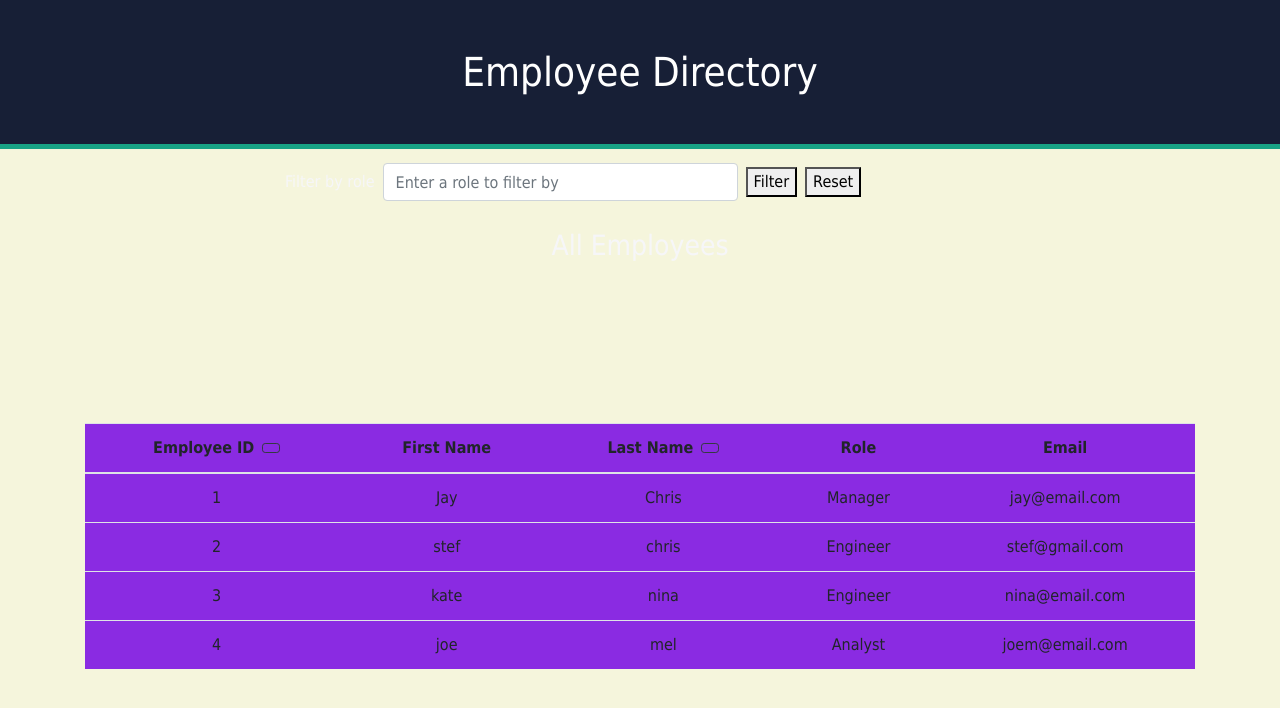
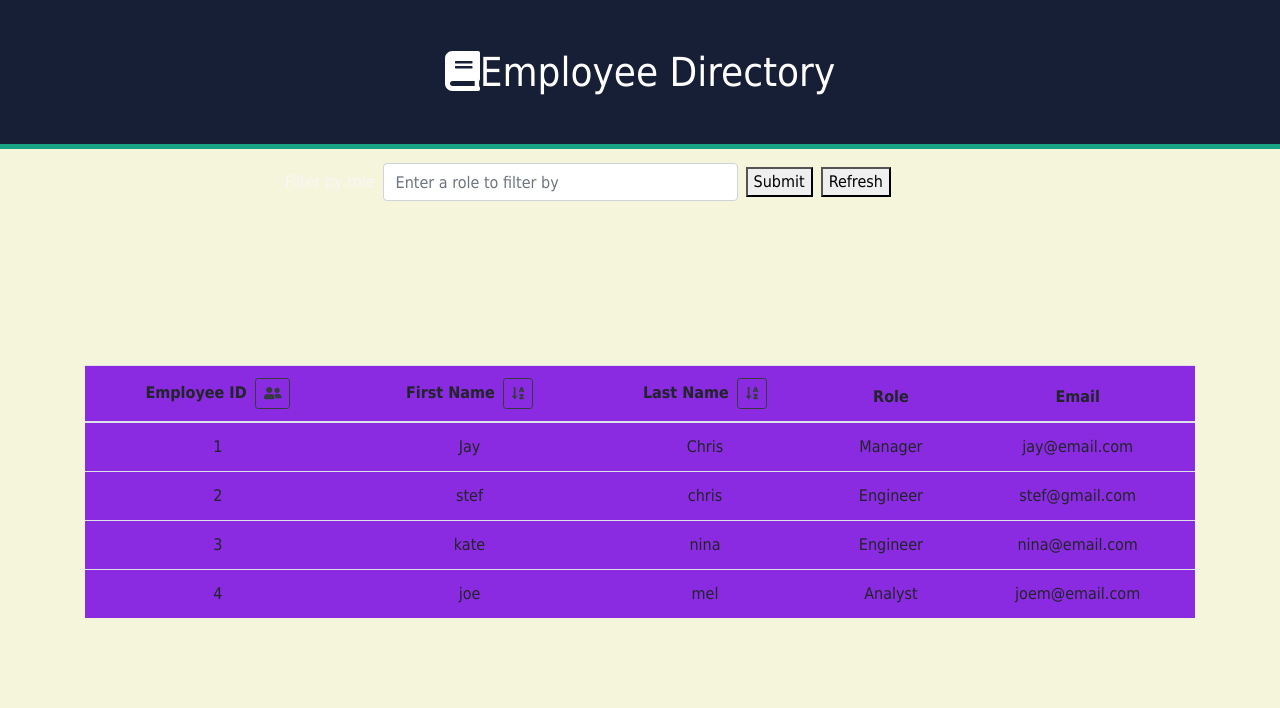
Before and after one commit to steffijerome0809/Employee-Directory, a React (Create React App) app: page / in a window 1280 px wide. Shown: the top 708 px of the page. Built offline with nearby package versions, Linux system fonts and the light colour scheme.

Commit message:
added fontiawesomeicon

```diff
--- a/package.json
+++ b/package.json
@@ -3,6 +3,10 @@
   "version": "0.1.0",
   "private": true,
   "dependencies": {
+    "@fortawesome/fontawesome-svg-core": "^1.2.30",
+    "@fortawesome/free-regular-svg-icons": "^5.14.0",
+    "@fortawesome/free-solid-svg-icons": "^5.14.0",
+    "@fortawesome/react-fontawesome": "^0.1.11",
     "@testing-library/jest-dom": "^4.2.4",
     "@testing-library/react": "^9.5.0",
     "@testing-library/user-event": "^7.2.1",
--- a/src/components/Header.js
+++ b/src/components/Header.js
@@ -1,6 +1,12 @@
 import React from 'react';
 import './style.css';
-
+import { faBook } from '@fortawesome/free-solid-svg-icons';
+import { FontAwesomeIcon } from '@fortawesome/react-fontawesome';
 export default function Header() {
-    return <h1 className="pt-5 pb-5 header">Employee Directory</h1>
+  return (
+    <h1 className='pt-5 pb-5 header'>
+      <FontAwesomeIcon icon={faBook} />
+      Employee Directory
+    </h1>
+  );
 }
--- a/src/components/Main.js
+++ b/src/components/Main.js
@@ -8,7 +8,7 @@ export default class AppContainer extends React.Component {
   state = {
     rolefilter: '',
     users: Data,
-    hasnousers: false,
+    noUsers: false,
     madeSearch: false,
   };
 
@@ -25,15 +25,15 @@ export default class AppContainer extends React.Component {
       (employee) => employee.role === this.state.filter
     );
     // if there are users that match the filter, set the state.users to the new users
-    // if no users, hasnousers is set to true, which is used for conditional rendering
+    // if no users, noUsers is set to true, which is used for conditional rendering
     if (filteredusers.length !== 0) {
       this.setState({
         users: filteredusers,
-        hasnousers: false,
+        noUsers: false,
         madeSearch: true,
       });
     } else {
-      this.setState({ hasnousers: true });
+      this.setState({ noUsers: true });
     }
     // clear the input
     this.setState({ filter: '' });
@@ -42,52 +42,48 @@ export default class AppContainer extends React.Component {
   //   this resets the table by setting the state.users back to the original data from the Employee.json.  It also resets the order of the data, if the data has been sorted
   tabledatadisplay = async (event) => {
     event.preventDefault();
-    await this.setState({ users: Data, hasnousers: false, madeSearch: false });
+    await this.setState({ users: Data, noUsers: false, madeSearch: false });
     this.handleIdSort();
   };
 
-  handleNameSort = (event) => {
+  handleFirstNameSort = (event) => {
+    event.preventDefault();
+
+    let sortedusers = this.state.users.sort((a, b) =>
+      a.firstName.localeCompare(b.firstName)
+    );
+    this.setState({ users: sortedusers, noUsers: false });
+  };
+
+  handleLastNameSort = (event) => {
     event.preventDefault();
 
     let sortedusers = this.state.users.sort((a, b) =>
       a.lastName.localeCompare(b.lastName)
     );
-    this.setState({ users: sortedusers, hasnousers: false });
+    this.setState({ users: sortedusers, noUsers: false });
   };
 
   handleIdSort = () => {
     const sortedusers = this.state.users.sort((a, b) => {
       return a.id - b.id;
     });
-    this.setState({ users: sortedusers, hasnousers: false });
+    this.setState({ users: sortedusers, noUsers: false });
   };
 
   //   Conditional rendering if there are no users that match the filtered search
   renderTable = () => {
-    if (this.state.hasnousers === false) {
+    if (this.state.noUsers === false) {
       return (
         <Table
-          handleNameSort={this.handleNameSort}
+          handleFirstNameSort={this.handleFirstNameSort}
+          handleLastNameSort={this.handleLastNameSort}
           handleIdSort={this.handleIdSort}
           data={this.state.users}
         />
       );
-    } else if (this.state.hasnousers === true) {
-      return (
-        <p>Oops, looks like there were no users...Try a different search.</p>
-      );
-    }
-  };
-
-  renderTableContentsMessage = () => {
-    if (this.state.madeSearch === true) {
-      return (
-        <h3 className='table-content-message'>
-          All {this.state.users[0].role}s
-        </h3>
-      );
-    } else {
-      return <h3 className='table-content-message'>All Employees</h3>;
+    } else if (this.state.noUsers === true) {
+      return <p>There were no results,Search Again..</p>;
     }
   };
 
@@ -101,7 +97,6 @@ export default class AppContainer extends React.Component {
           data={this.state.users}
           tabledatadisplay={this.tabledatadisplay}
         />
-        {this.renderTableContentsMessage()}
         {this.renderTable()}
       </div>
     );
--- a/src/components/SearchForm.js
+++ b/src/components/SearchForm.js
@@ -32,10 +32,10 @@ export default function Filter(props) {
           className='filter-btn m-2'
           onClick={props.handleFormSubmit}
         >
-          Filter
+          Submit
         </button>
         <button className='filter-btn' onClick={props.tabledatadisplay}>
-          Reset
+          Refresh
         </button>
       </div>
     </form>
--- a/src/components/Table/Table.js
+++ b/src/components/Table/Table.js
@@ -4,13 +4,16 @@ import TableData from './TableData';
 import './style.css';
 
 export default function Table(props) {
-    return (
-      <div className="table-div pb-5">
-        <table className="table">
-          <TableHeaders handleNameSort={props.handleNameSort} handleIdSort={props.handleIdSort} />
-          <TableData data={props.data} />
-        </table>
-      </div>
-    );
-
+  return (
+    <div className='table-div pb-5'>
+      <table className='table'>
+        <TableHeaders
+          handleFirstNameSort={props.handleFirstNameSort}
+          handleLastNameSort={props.handleLastNameSort}
+          handleIdSort={props.handleIdSort}
+        />
+        <TableData data={props.data} />
+      </table>
+    </div>
+  );
 }
--- a/src/components/Table/TableData.js
+++ b/src/components/Table/TableData.js
@@ -1,5 +1,6 @@
 import React from 'react';
 import './style.css'
+
 
 export default function TableData(props) {
   return (
@@ -12,6 +13,7 @@ export default function TableData(props) {
           <td>{employee.lastName}</td>
           <td>{employee.role}</td>
           <td>{employee.email}</td>
+
         </tr>
       ))}
     </tbody>
--- a/src/components/Table/TableHeaders.js
+++ b/src/components/Table/TableHeaders.js
@@ -1,5 +1,8 @@
 import React from 'react';
 import './style.css';
+import { faUserFriends } from '@fortawesome/free-solid-svg-icons';
+import { faSortAlphaDown } from '@fortawesome/free-solid-svg-icons';
+import { FontAwesomeIcon } from '@fortawesome/react-fontawesome';
 
 export default function TableHeaders(props) {
   return (
@@ -10,15 +13,27 @@ export default function TableHeaders(props) {
           <button
             className='btn btn-outline-dark btn-sm ml-2'
             onClick={props.handleIdSort}
-          ></button>
+          >
+            <FontAwesomeIcon icon={faUserFriends} />
+          </button>
         </th>
-        <th scope='col'>First Name</th>
+        <th scope='col'>
+          First Name
+          <button
+            className='btn btn-outline-dark btn-sm ml-2'
+            onClick={props.handleFirstNameSort}
+          >
+            <FontAwesomeIcon icon={faSortAlphaDown} />
+          </button>
+        </th>
         <th scope='col'>
           Last Name
           <button
             className='btn btn-outline-dark btn-sm ml-2'
-            onClick={props.handleNameSort}
-          ></button>
+            onClick={props.handleLastNameSort}
+          >
+            <FontAwesomeIcon icon={faSortAlphaDown} />
+          </button>
         </th>
         <th scope='col'>Role</th>
         <th scope='col'>Email</th>
--- a/src/components/Table/style.css
+++ b/src/components/Table/style.css
@@ -3,3 +3,8 @@
     background-color: blueviolet;
     padding: 50px;
   }
+
+p{
+
+  color:black;
+}
```
Also changed, not shown: 1 other file (tests, documents, lock files or other folders).
